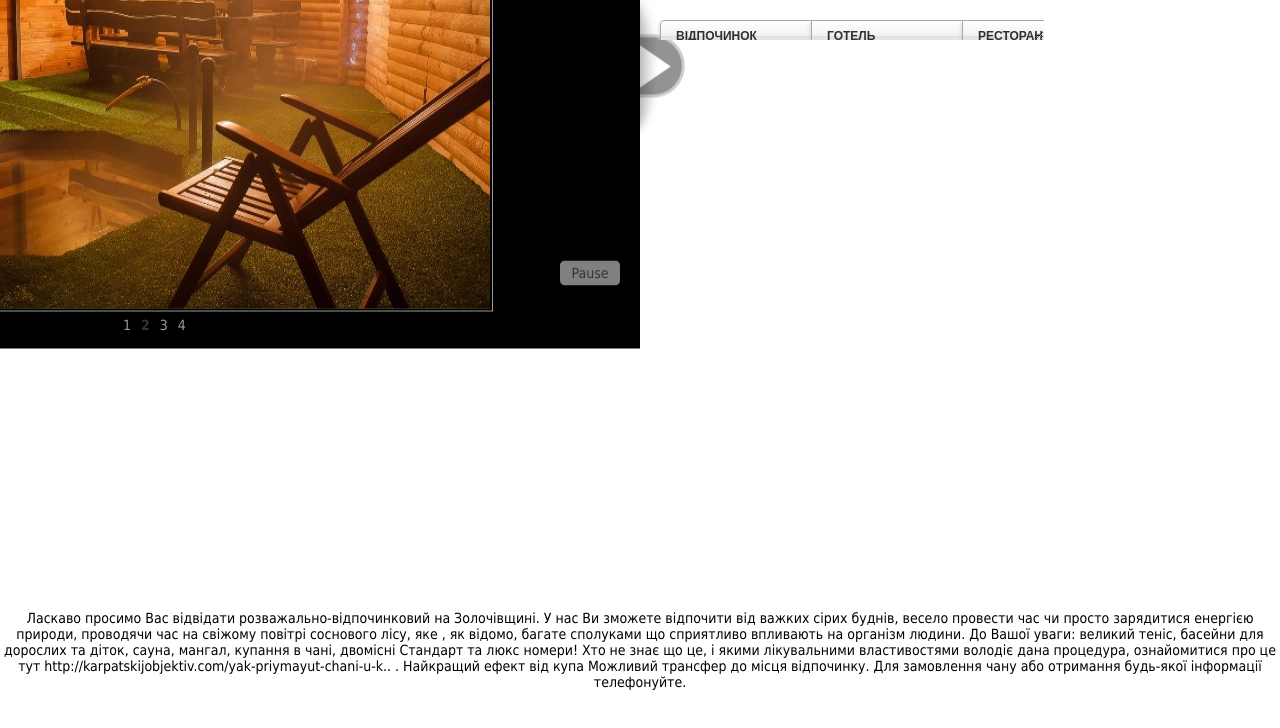
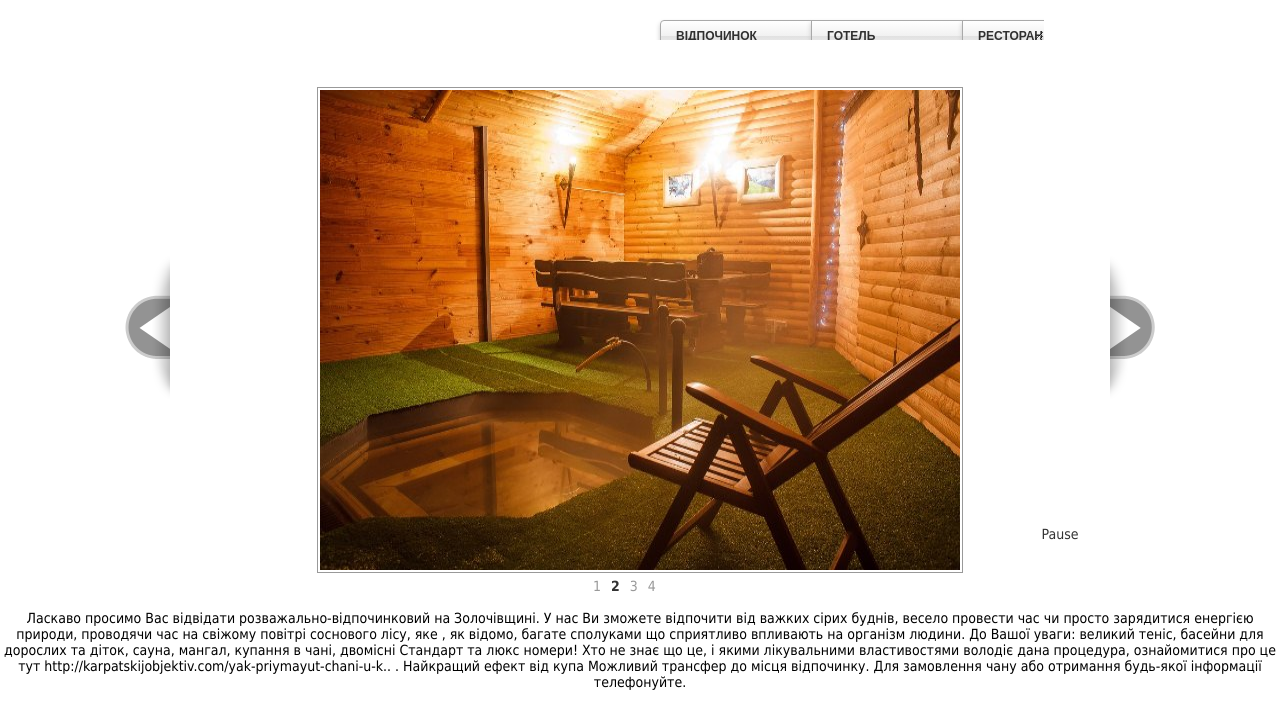
Before and after one commit to voldemarv/site, a plain HTML site: page index.html in a window 1280 px wide. Drawn offline with nearby package versions, Linux system fonts and the light colour scheme.

Commit message:
Initial commit

```diff
--- a/style.css
+++ b/style.css
@@ -20,29 +20,19 @@ header {
   overflow: auto;
 }
 
-main div {
-  background: black;
-  color: white;
-  width: 50%;
-  transform: translate(-50%, -50%);
-
-}
-
 
 
 .wrapper {
 width: 80%;
 height: 100px;
+position: absolute;
 left: 10%;
 right: 10%;
 top: 0;
-  position: absolute;
-
   left: 50%;
   padding: 20px;
   resize: both;
   overflow: auto;
-
 }
 .wrapper ul {
 list-style: none;
```
